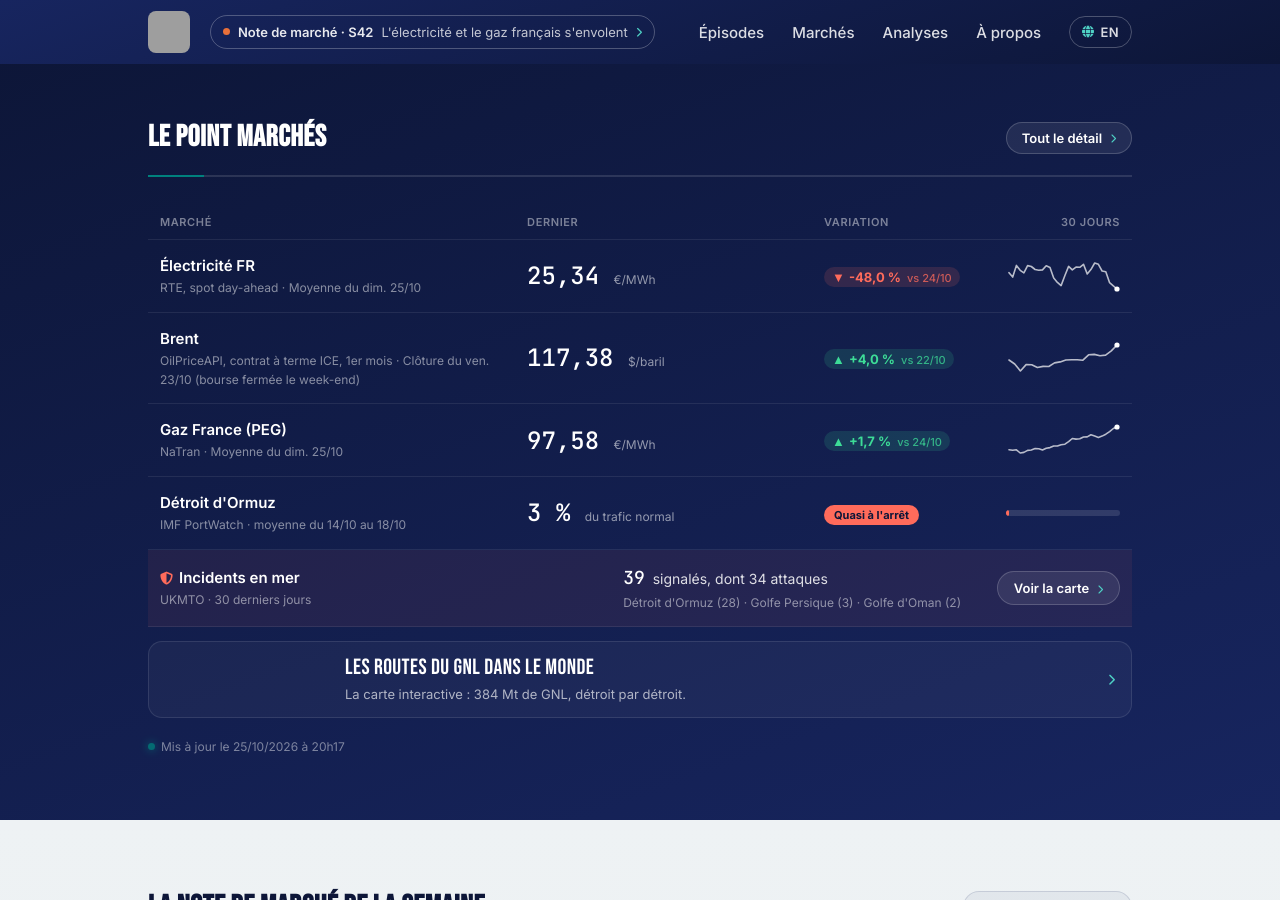
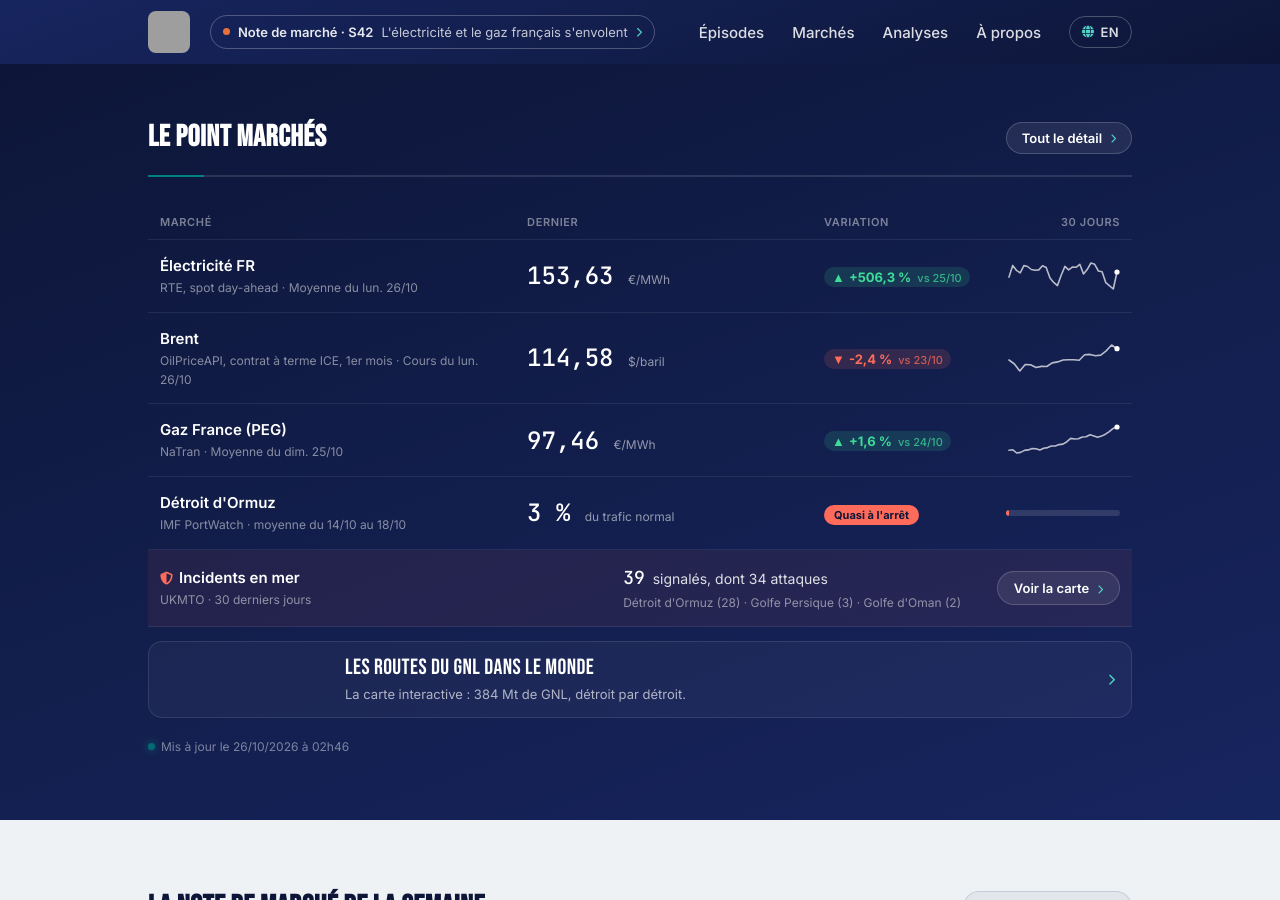
Before and after one commit to InsideEnergyMarkets/Inside-Energy-Markets, a Jekyll site: the page built from index.html, in a window 1280 px wide and 900 px high, scrolled down 1714 px. Built offline with Jekyll 4.4.1, drawn with Linux system fonts in a browser that asks for light colours; some of the changed text lies outside the part shown; grey boxes are pictures that could not be loaded.

Commit message:
Mise à jour automatique des données marché

```diff
--- a/_data/fuel.json
+++ b/_data/fuel.json
@@ -1 +1 @@
-{"date":"2026-10-25","gazole":2.374,"e10":2.133,"stations":6408,"change_7d":{"since":"2026-10-18","gazole_cts":0.6,"e10_cts":-4.2},"history":{"2026-09-30":{"gazole":2.38,"e10":2.163},"2026-10-01":{"gazole":2.374,"e10":2.16},"2026-10-02":{"gazole":2.373,"e10":2.16},"2026-10-03":{"gazole":2.372,"e10":2.163},"2026-10-04":{"gazole":2.373,"e10":2.168},"2026-10-05":{"gazole":2.369,"e10":2.164},"2026-10-06":{"gazole":2.36,"e10":2.156},"2026-10-07":{"gazole":2.35,"e10":2.151},"2026-10-08":{"gazole":2.344,"e10":2.149},"2026-10-09":{"gazole":2.343,"e10":2.152},"2026-10-10":{"gazole":2.345,"e10":2.157},"2026-10-11":{"gazole":2.346,"e10":2.165},"2026-10-12":{"gazole":2.351,"e10":2.164},"2026-10-13":{"gazole":2.353,"e10":2.163},"2026-10-14":{"gazole":2.355,"e10":2.17},"2026-10-15":{"gazole":2.359,"e10":2.17},"2026-10-16":{"gazole":2.362,"e10":2.164},"2026-10-17":{"gazole":2.365,"e10":2.168},"2026-10-18":{"gazole":2.368,"e10":2.175},"2026-10-19":{"gazole":2.366,"e10":2.163},"2026-10-20":{"gazole":2.364,"e10":2.154},"2026-10-21":{"gazole":2.364,"e10":2.147},"2026-10-22":{"gazole":2.366,"e10":2.138},"2026-10-23":{"gazole":2.368,"e10":2.129},"2026-10-24":{"gazole":2.371,"e10":2.128},"2026-10-25":{"gazole":2.374,"e10":2.133}}}
+{"date":"2026-10-26","gazole":2.375,"e10":2.133,"stations":6377,"change_7d":{"since":"2026-10-19","gazole_cts":0.9,"e10_cts":-3.0},"history":{"2026-09-30":{"gazole":2.38,"e10":2.163},"2026-10-01":{"gazole":2.374,"e10":2.16},"2026-10-02":{"gazole":2.373,"e10":2.16},"2026-10-03":{"gazole":2.372,"e10":2.163},"2026-10-04":{"gazole":2.373,"e10":2.168},"2026-10-05":{"gazole":2.369,"e10":2.164},"2026-10-06":{"gazole":2.36,"e10":2.156},"2026-10-07":{"gazole":2.35,"e10":2.151},"2026-10-08":{"gazole":2.344,"e10":2.149},"2026-10-09":{"gazole":2.343,"e10":2.152},"2026-10-10":{"gazole":2.345,"e10":2.157},"2026-10-11":{"gazole":2.346,"e10":2.165},"2026-10-12":{"gazole":2.351,"e10":2.164},"2026-10-13":{"gazole":2.353,"e10":2.163},"2026-10-14":{"gazole":2.355,"e10":2.17},"2026-10-15":{"gazole":2.359,"e10":2.17},"2026-10-16":{"gazole":2.362,"e10":2.164},"2026-10-17":{"gazole":2.365,"e10":2.168},"2026-10-18":{"gazole":2.368,"e10":2.175},"2026-10-19":{"gazole":2.366,"e10":2.163},"2026-10-20":{"gazole":2.364,"e10":2.154},"2026-10-21":{"gazole":2.364,"e10":2.147},"2026-10-22":{"gazole":2.366,"e10":2.138},"2026-10-23":{"gazole":2.368,"e10":2.129},"2026-10-24":{"gazole":2.371,"e10":2.128},"2026-10-25":{"gazole":2.374,"e10":2.133},"2026-10-26":{"gazole":2.375,"e10":2.133}}}
--- a/_data/market.json
+++ b/_data/market.json
@@ -1,39 +1,39 @@
 {
-  "updated_at": "2026-10-25T20:17:15.666283Z",
+  "updated_at": "2026-10-26T02:46:34.037285Z",
   "brent": {
-    "price_usd": 117.38,
-    "date": "2026-10-23",
+    "price_usd": 114.58,
+    "date": "2026-10-26",
     "unit": "USD/baril",
     "source": "OilPriceAPI",
-    "date_label": "Clôture du ven. 23/10 (bourse fermée le week-end)",
-    "date_label_en": "Close on Fri 23/10 (market closed at weekends)",
-    "prev_value": 112.91,
-    "prev_date": "2026-10-22",
-    "change_pct": 4.0
+    "date_label": "Cours du lun. 26/10",
+    "date_label_en": "Price on Mon 26/10",
+    "prev_value": 117.38,
+    "prev_date": "2026-10-23",
+    "change_pct": -2.4
   },
   "wti": {
-    "price_usd": 103.2,
-    "date": "2026-10-23",
+    "price_usd": 101.11,
+    "date": "2026-10-26",
     "unit": "USD/baril",
     "source": "OilPriceAPI",
-    "date_label": "Clôture du ven. 23/10 (bourse fermée le week-end)",
-    "date_label_en": "Close on Fri 23/10 (market closed at weekends)"
+    "date_label": "Cours du lun. 26/10",
+    "date_label_en": "Price on Mon 26/10"
   },
   "henry_hub": {
-    "price_usd_mmbtu": 2.64,
-    "date": "2026-10-23",
+    "price_usd_mmbtu": 2.54,
+    "date": "2026-10-26",
     "unit": "USD/MMBtu",
     "source": "OilPriceAPI",
-    "date_label": "Clôture du ven. 23/10 (bourse fermée le week-end)",
-    "date_label_en": "Close on Fri 23/10 (market closed at weekends)",
-    "price_eur_mwh": 8.05,
+    "date_label": "Cours du lun. 26/10",
+    "date_label_en": "Price on Mon 26/10",
+    "price_eur_mwh": 7.74,
     "usd_per_eur": 1.1193,
-    "prev_value": 8.47,
-    "prev_date": "2026-10-22",
-    "change_pct": -5.0
+    "prev_value": 8.05,
+    "prev_date": "2026-10-23",
+    "change_pct": -3.9
   },
   "peg": {
-    "price_eur_mwh": 97.58,
+    "price_eur_mwh": 97.46,
     "date": "2026-10-25",
     "unit": "EUR/MWh",
     "source": "NaTran",
@@ -41,37 +41,37 @@
     "date_label_en": "Average on Sun 25/10",
     "prev_value": 95.93,
     "prev_date": "2026-10-24",
-    "change_pct": 1.7
+    "change_pct": 1.6
   },
   "mix_france": {
-    "date_heure": "2026-10-25T20:00:00+00:00",
+    "date_heure": "2026-10-26T02:30:00+00:00",
     "shares": {
-      "nucleaire": 67.2,
-      "eolien": 21.4,
-      "hydraulique": 8.0,
-      "bioenergies": 2.0,
+      "nucleaire": 72.2,
+      "eolien": 17.3,
+      "hydraulique": 7.0,
+      "bioenergies": 2.1,
       "gaz": 1.4
     },
     "top_source": "nucleaire",
-    "top_share": 67.2,
-    "co2_intensity": 16
+    "top_share": 72.2,
+    "co2_intensity": 17
   },
   "spot_price_france": {
-    "price_eur_mwh": 25.34,
-    "date": "2026-10-25",
-    "date_label": "Moyenne du dim. 25/10",
-    "date_label_en": "Average for Sun 25/10",
+    "price_eur_mwh": 153.63,
+    "date": "2026-10-26",
+    "date_label": "Moyenne du lun. 26/10",
+    "date_label_en": "Average for Mon 26/10",
     "unit": "EUR/MWh, moyenne journalière",
     "source": "RTE",
-    "prev_value": 48.76,
-    "prev_date": "2026-10-24",
-    "change_pct": -48.0
+    "prev_value": 25.34,
+    "prev_date": "2026-10-25",
+    "change_pct": 506.3
   },
   "chokepoints": {
     "hormuz": {
       "portname": "Strait of Hormuz",
       "date": "2026-10-18",
-      "age_days": 7,
+      "age_days": 8,
       "period_start": "2026-10-14",
       "days_averaged": 5,
       "n_tanker": 0.8,
@@ -89,7 +89,7 @@
     "bab_el_mandeb": {
       "portname": "Bab el-Mandeb Strait",
       "date": "2026-10-18",
-      "age_days": 7,
+      "age_days": 8,
       "period_start": "2026-10-14",
       "days_averaged": 5,
       "n_tanker": 10.4,
@@ -107,7 +107,7 @@
     "malacca": {
       "portname": "Malacca Strait",
       "date": "2026-10-18",
-      "age_days": 7,
+      "age_days": 8,
       "period_start": "2026-10-14",
       "days_averaged": 5,
       "n_tanker": 73.8,
--- a/_data/weekly_summary.json
+++ b/_data/weekly_summary.json
@@ -1,20 +1,20 @@
 {
-  "period_start": "2026-10-18",
-  "period_end": "2026-10-25",
+  "period_start": "2026-10-19",
+  "period_end": "2026-10-26",
   "brent": {
     "start_usd": 110.21,
-    "end_usd": 117.38,
-    "change_pct": 6.5
+    "end_usd": 114.58,
+    "change_pct": 4.0
   },
   "spot_price": {
-    "avg_eur_mwh": 133.81,
+    "avg_eur_mwh": 131.52,
     "min_eur_mwh": 25.34,
     "max_eur_mwh": 221.77,
     "days_count": 8
   },
   "mix": {
-    "nuclear_avg_share": 65.8,
-    "renewables_avg_share": 30.2,
+    "nuclear_avg_share": 65.5,
+    "renewables_avg_share": 31.5,
     "days_count": 8
   }
 }
```
Also changed, not shown: _data/day_ahead.json (+1 -1 lines), _data/market_history.json (+18 -8 lines).
